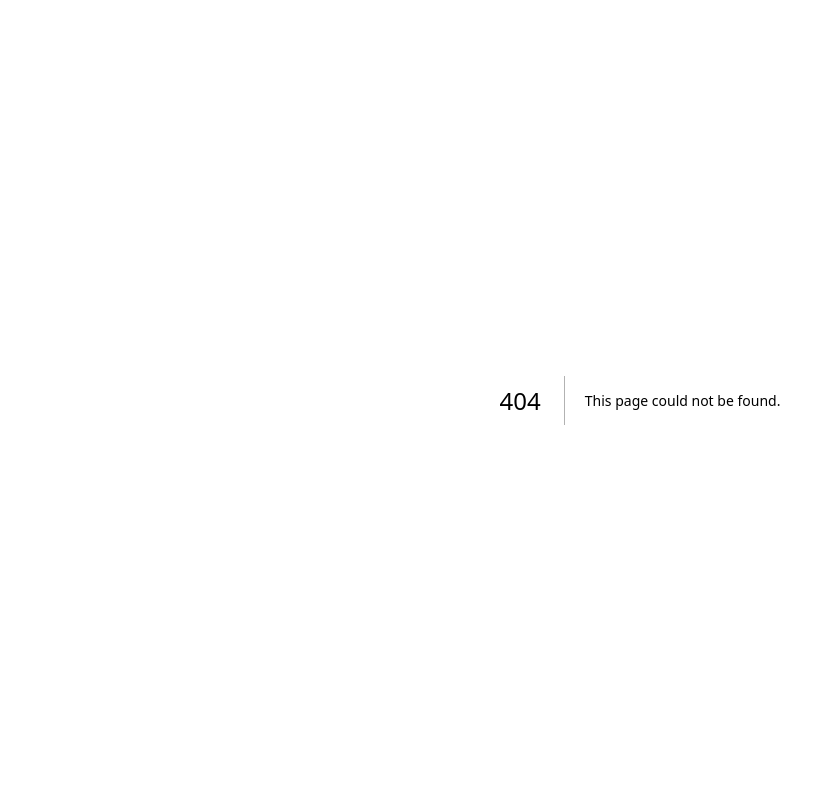
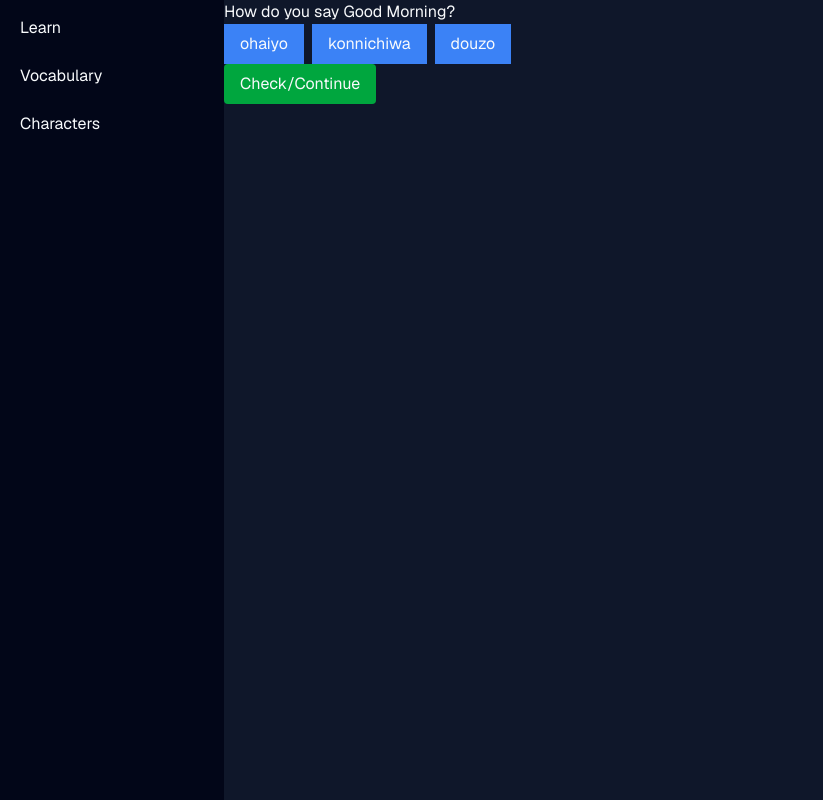
Before and after one commit to code-bakaneko/bakaworks-mobile, a Next.js app: page /learn/1 in a window 1280 px wide. Before the commit this address had no page. Shown: the whole page, without its empty margins (0-823 px from the left). Built offline with nearby package versions, Linux system fonts and the light colour scheme.

Commit message:
creating lesson page to display questions and lectures

```diff
--- a/app/(learn)/layout.tsx
+++ b/app/(learn)/layout.tsx
@@ -1,4 +1,4 @@
-import LearnSidebar from "../components/sidebar";
+import LearnSidebar from "../components/Sidebar";
 
 export default function LearnLayout({
     children,
--- /dev/null
+++ b/app/(learn)/learn/[lessonId]/page.tsx
@@ -0,0 +1,23 @@
+export default async function LessonPage({ params }: { params: Promise<{ lessonId: string }>}) {
+    const { lessonId } = await params;
+    const dummySteps = [
+        { id: 0, type: "lecture", content: "In Japanese, greetings change by time of day." },
+        { id: 1, type: "question", prompt: "How do you say Good Morning?", choices: ["ohaiyo", "konnichiwa", "douzo"] },
+    ]
+
+    return (
+        <div>
+            {dummySteps.map((question) => (
+                <div key={question.id}>
+                    <p>{question.prompt}</p>
+                    <div className=" flex gap-2">
+                        {question.choices?.map((choice) => (
+                            <button key={choice} className="px-4 py-2 bg-brand">{choice}</button>
+                        ))}
+                    </div>
+                </div>
+            ))}
+            <button className="px-4 py-2 bg-green-600 rounded-sm">Check/Continue</button>
+        </div>
+    )
+}
--- a/app/(learn)/learn/page.tsx
+++ b/app/(learn)/learn/page.tsx
@@ -14,13 +14,13 @@ export default async function LearnPage() {
                 <section key={unit.id}>
                     <h2>{unit.name}</h2>
                     <p>{unit.blurb}</p>
-                    <svg viewBox="0 0 250 500" className="min-w-500 w-full">
-                        <polyline points={unit.lessons.map((path) => `${path.x},${path.y}`).join(" ")} fill="none" strokeWidth=".3" className="stroke-white/20" />
+                    <svg viewBox="0 0 100 200" className="w-[700px] h-[500px] w-full">
+                        <polyline points={unit.lessons.map((path) => `${path.x},${path.y}`).join(" ")} fill="none" strokeWidth="1" className="stroke-white/20" />
                         {unit.lessons.map((lesson) => (
                             <Link key={lesson.id} href={`/learn/${lesson.id}`}>
                                 <g transform={`translate(${lesson.x}, ${lesson.y})`}>
                                     <path d={STAR_PATH}
-                                     transform="scale(0.25)" className="fill-brand" ></path>
+                                     transform="scale(.5)" className="fill-brand" ></path>
                                 </g>
                             </Link>
                         ))}
--- a/app/admin/vocabulary/page.tsx
+++ b/app/admin/vocabulary/page.tsx
@@ -1,5 +1,5 @@
 import { revalidatePath } from "next/cache";
-import FlashCard from "../../components/flashcard"
+import FlashCard from "../../components/Flashcard"
 import { supabaseAdmin } from "@/app/lib/supabase/admin"
 
 export default async function AdminFlashCardPage() {
--- /dev/null
+++ b/app/components/LessonPlayer.tsx
@@ -0,0 +1,31 @@
+'use client'
+
+import { useState } from "react";
+
+type Step = {
+    id: number;
+    type: string;
+    content?: string;
+    prompt?: string;
+    choices?: string[];
+};
+
+export default function LessonPlayer ({ steps }: { steps: Step[] }) {
+    const [index, setIndex] = useState(0);
+    const step = steps[index];
+
+    if(index >= steps.length) {
+        return <div>Lesson Complete</div>
+    }
+
+    return (
+        <div>
+            <p>{step.prompt}</p>
+            <div>
+                {step.choices?.map((choice) => (
+                    <button key={choice}>{choice}</button>
+                ))}
+            </div>
+        </div>
+    )
+}
--- a/app/page.tsx
+++ b/app/page.tsx
@@ -1,7 +1,7 @@
 import Link from "next/link";
-import FlashCard from "./components/flashcard";
+import FlashCard from "./components/Flashcard";
 import { createClient } from "./lib/supabase/server";
-import MultipleChoice from "./components/multiplechoice";
+import MultipleChoice from "./components/MultipleChoice";
 
 export default async function Home() {
   const supabase = await createClient();
```
